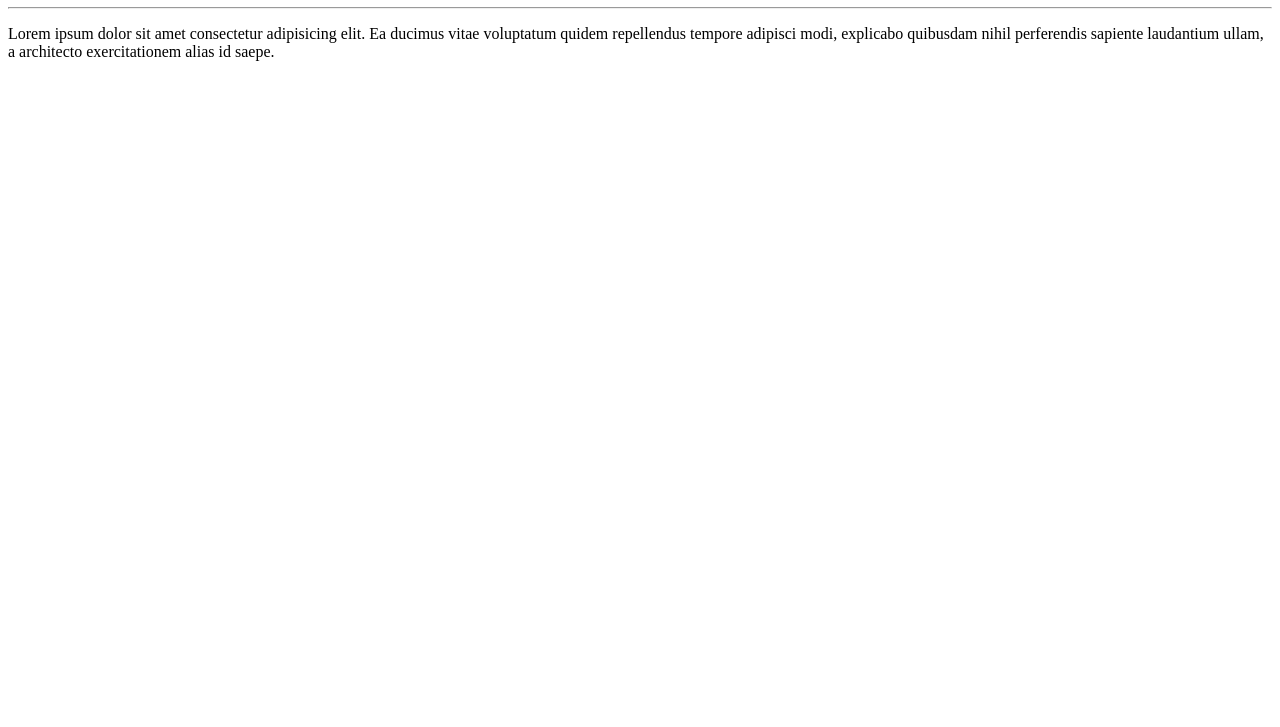
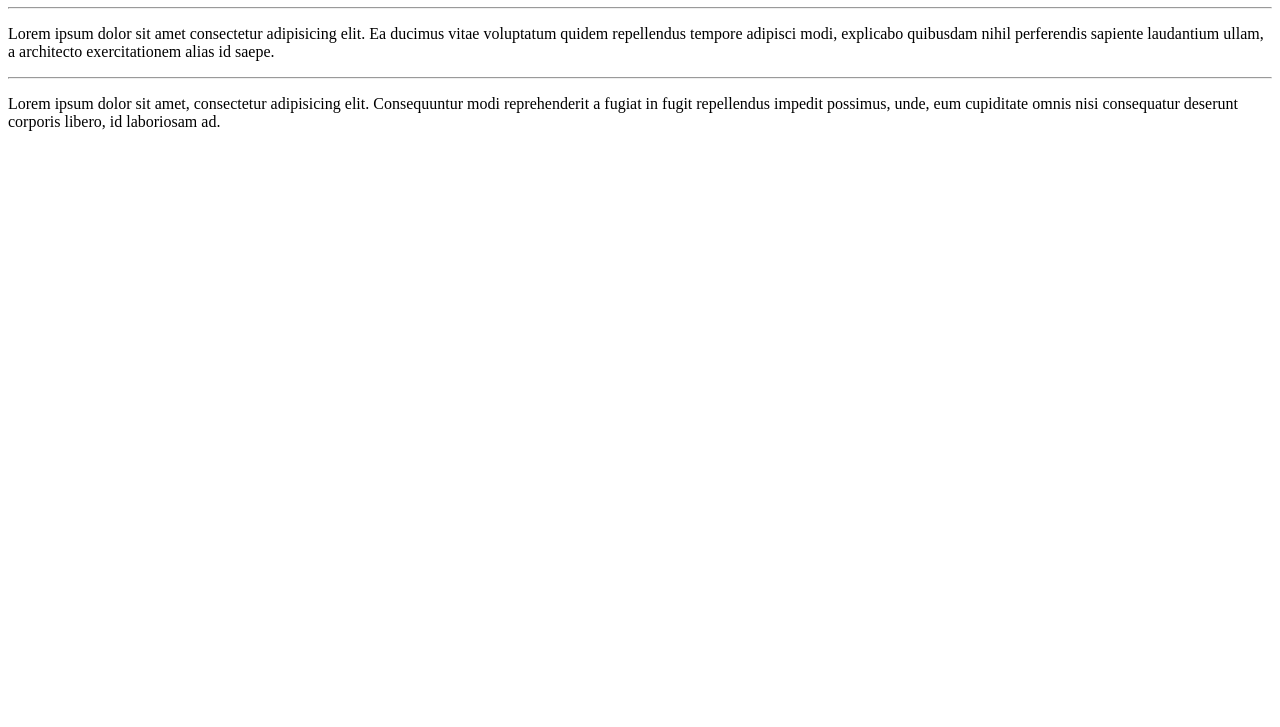
Before and after one commit to gisele-lage/Ola-mundo, a plain HTML site: page Site-Exemplo/index.html in a window 1280 px wide. Shown: the part 73-800 px from the top of the page. Drawn offline with Linux system fonts and the light colour scheme.

Commit message:
Adicionei um parágrafo

```diff
--- a/Site-Exemplo/index.html
+++ b/Site-Exemplo/index.html
@@ -9,5 +9,7 @@
     <h1>Olá, mundo!</h1>
     <hr>
     <p>Lorem ipsum dolor sit amet consectetur adipisicing elit. Ea ducimus vitae voluptatum quidem repellendus tempore adipisci modi, explicabo quibusdam nihil perferendis sapiente laudantium ullam, a architecto exercitationem alias id saepe.</p>
+    <hr>
+    <p>Lorem ipsum dolor sit amet, consectetur adipisicing elit. Consequuntur modi reprehenderit a fugiat in fugit repellendus impedit possimus, unde, eum cupiditate omnis nisi consequatur deserunt corporis libero, id laboriosam ad.</p>
 </body>
 </html>
```
